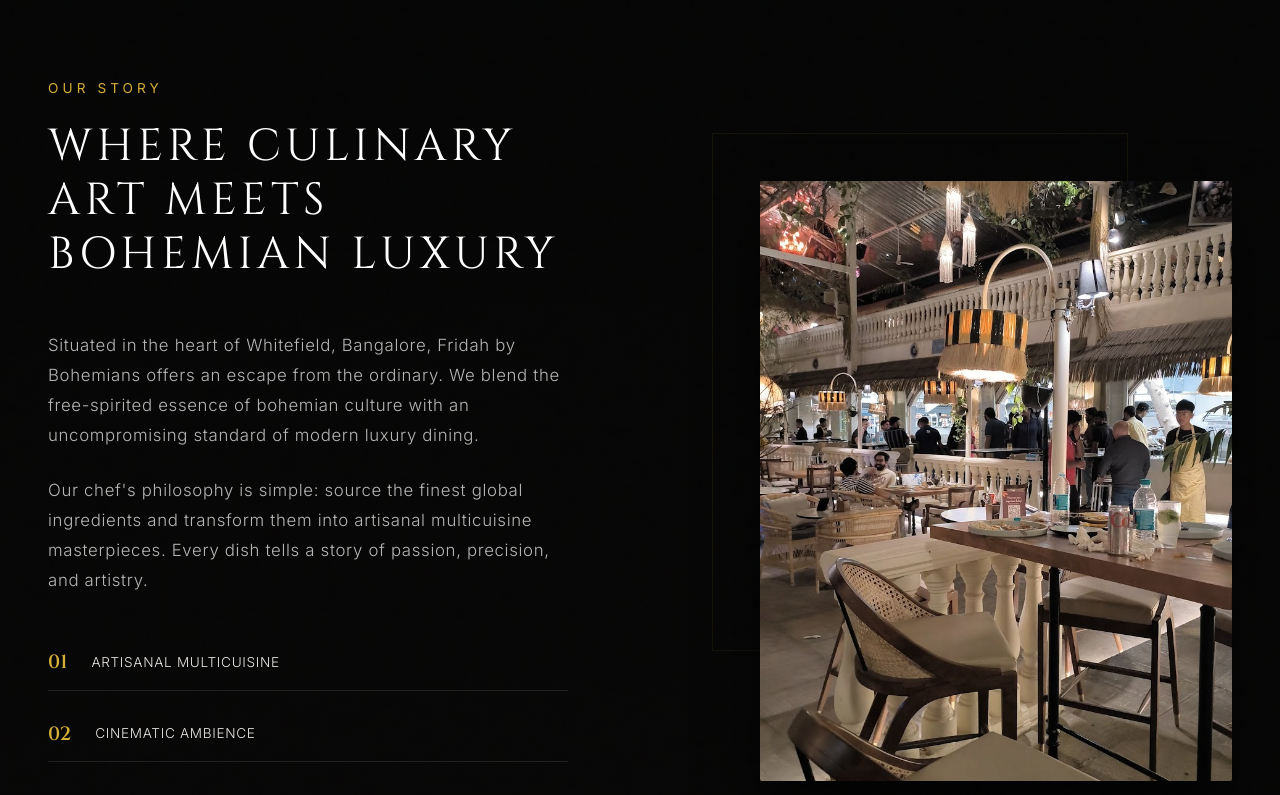
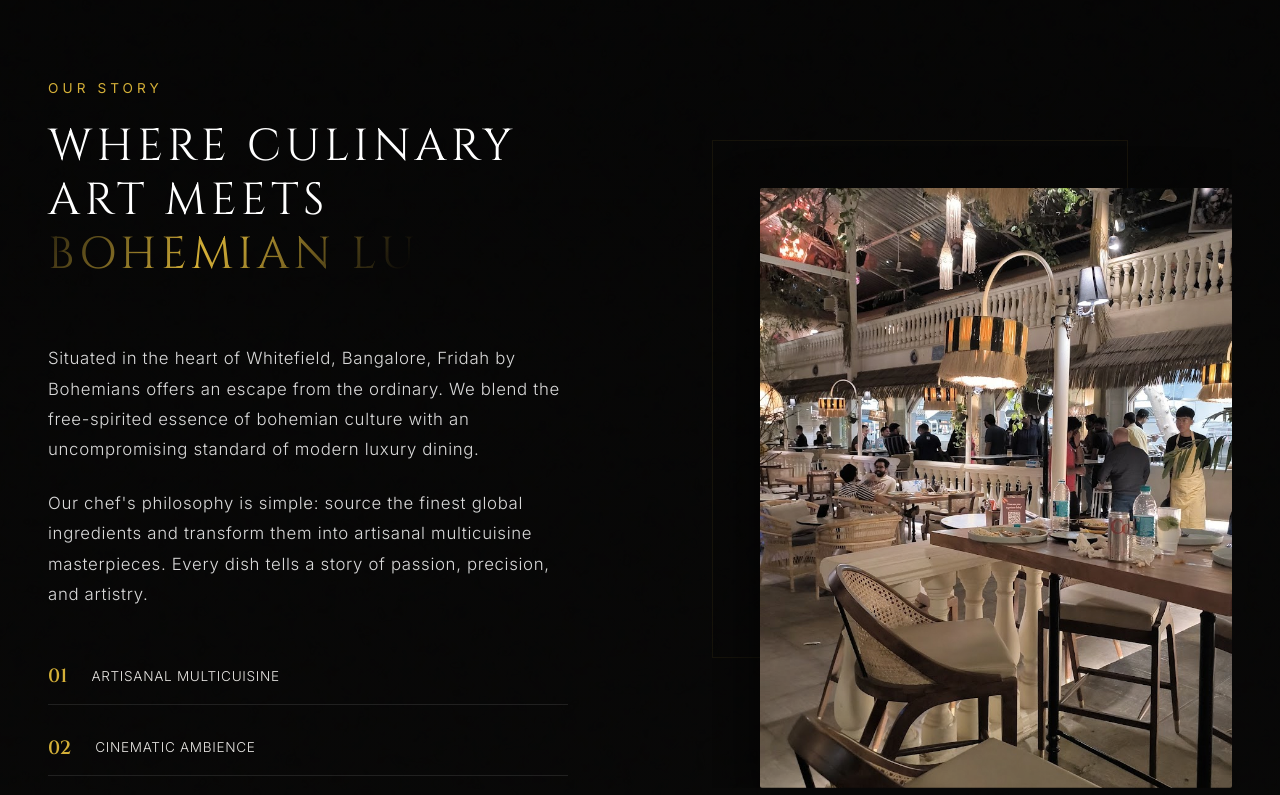
Before and after one commit to sherhanabid123-debug/Fridah-by-bohemians, a React (Vite) app: page / in a window 1280 px wide. Shown: the part 880-1675 px from the top of the page. Built offline with nearby package versions, Linux system fonts and the light colour scheme.

Commit message:
feat: ultra-luxury phase 3 (magnetic buttons, mask reveals, text scrubbing, gold sheen) and removed custom cursor/hero zoom

```diff
--- a/src/App.jsx
+++ b/src/App.jsx
@@ -9,7 +9,6 @@
 import LocationMap from './components/LocationMap';
 import Reservation from './components/Reservation';
 import Footer from './components/Footer';
-import CustomCursor from './components/CustomCursor';
 
 function App() {
   // Enhanced scroll reveal logic
@@ -31,7 +30,7 @@
       });
     }, observerOptions);
 
-    const reveals = document.querySelectorAll('.reveal');
+    const reveals = document.querySelectorAll('.reveal, .mask-reveal');
     reveals.forEach(el => observer.observe(el));
 
     return () => observer.disconnect();
@@ -40,7 +39,6 @@
   return (
     <div className="app-root">
       <div className="grain-overlay" />
-      <CustomCursor />
       <div className="app-container">
         <Header />
         <Hero />
--- a/src/components/About.jsx
+++ b/src/components/About.jsx
@@ -5,13 +5,13 @@
     return (
         <section id="about" className="about section-padding">
             <div className="container about-container">
-                <div className="about-content reveal active">
+                <div className="about-content reveal">
                     <h3 className="section-subtitle">Our Story</h3>
-                    <h2 className="section-title">Where Culinary Art Meets Bohemian Luxury</h2>
-                    <p className="about-text">
+                    <h2 className="section-title">Where Culinary Art Meets <span className="gold-sheen">Bohemian Luxury</span></h2>
+                    <p className="about-text scrub-text">
                         Situated in the heart of Whitefield, Bangalore, Fridah by Bohemians offers an escape from the ordinary. We blend the free-spirited essence of bohemian culture with an uncompromising standard of modern luxury dining.
                     </p>
-                    <p className="about-text">
+                    <p className="about-text scrub-text">
                         Our chef's philosophy is simple: source the finest global ingredients and transform them into artisanal multicuisine masterpieces. Every dish tells a story of passion, precision, and artistry.
                     </p>
 
@@ -31,8 +31,8 @@
                     </div>
                 </div>
 
-                <div className="about-image reveal active">
-                    <div className="image-wrapper">
+                <div className="about-image reveal">
+                    <div className="image-wrapper mask-reveal">
                         <img
                             src={aboutImage}
                             alt="Fridah Restaurant Interior"
--- a/src/components/Experience.jsx
+++ b/src/components/Experience.jsx
@@ -4,7 +4,7 @@
 const Experience = () => {
     return (
         <section id="experience" className="experience">
-            <div className="experience-parallax" style={{ backgroundImage: `url(${expImage})` }}>
+            <div className="experience-parallax mask-reveal" style={{ backgroundImage: `url(${expImage})` }}>
                 <div className="experience-overlay"></div>
                 <div className="experience-content container reveal active">
                     <div className="experience-box">
--- a/src/components/Gallery.css
+++ b/src/components/Gallery.css
@@ -9,8 +9,6 @@
     position: relative;
     aspect-ratio: 1 / 1;
     overflow: hidden;
-    cursor: none;
-    /* Let custom cursor handle the feel */
 }
 
 .gallery-item img {
--- a/src/components/Header.jsx
+++ b/src/components/Header.jsx
@@ -1,9 +1,12 @@
 import { useState, useEffect } from 'react';
+import { useMagnetic } from '../hooks/useMagnetic';
 import './Header.css';
 
 const Header = () => {
     const [isScrolled, setIsScrolled] = useState(false);
     const [isMobileMenuOpen, setIsMobileMenuOpen] = useState(false);
+    const orderBtnRef = useMagnetic(0.2);
+    const reserveBtnRef = useMagnetic(0.2);
 
     useEffect(() => {
         const handleScroll = () => {
@@ -51,8 +54,8 @@
                         <li><a href="#gallery" onClick={toggleMenu}>Gallery</a></li>
                     </ul>
                     <div className="header-actions">
-                        <a href="#order" className="nav-cta-solid" onClick={toggleMenu}>Order Now</a>
-                        <a href="#reservation" className="nav-cta" onClick={toggleMenu}>Reservations</a>
+                        <a href="#order" className="nav-cta-solid" onClick={toggleMenu} ref={orderBtnRef}>Order Now</a>
+                        <a href="#reservation" className="nav-cta" onClick={toggleMenu} ref={reserveBtnRef}>Reservations</a>
                     </div>
                 </nav>
             </div>
--- a/src/components/Hero.css
+++ b/src/components/Hero.css
@@ -6,23 +6,14 @@
     align-items: center;
     justify-content: center;
     text-align: center;
-    background-size: 110%;
+    background-size: cover;
     background-position: center;
     background-attachment: fixed;
     /* Parallax effect */
     overflow: hidden;
-    animation: cinematicZoom 40s infinite alternate ease-in-out;
 }
 
-@keyframes cinematicZoom {
-    from {
-        background-size: 110%;
-    }
 
-    to {
-        background-size: 130%;
-    }
-}
 
 .hero-overlay {
     position: absolute;
--- a/src/components/Hero.jsx
+++ b/src/components/Hero.jsx
@@ -1,7 +1,11 @@
+import { useMagnetic } from '../hooks/useMagnetic';
 import './Hero.css';
 import heroImage from '../assets/images/hero_dining.jpg';
 
 const Hero = () => {
+  const reserveBtnRef = useMagnetic(0.2);
+  const menuBtnRef = useMagnetic(0.2);
+
   return (
     <section className="hero" style={{ backgroundImage: `url(${heroImage})` }}>
       <div className="hero-overlay"></div>
@@ -16,8 +20,8 @@
         <h1 className="hero-title">Fridah<br /><span>by Bohemians</span></h1>
         <p className="hero-tagline">An immersive journey through bohemian luxury and artisanal multicuisine.</p>
         <div className="hero-actions">
-          <a href="#reservation" className="btn-primary">Reserve a Table</a>
-          <a href="#menu" className="btn-secondary">Explore Menu</a>
+          <a href="#reservation" className="btn-primary" ref={reserveBtnRef}>Reserve a Table</a>
+          <a href="#menu" className="btn-secondary" ref={menuBtnRef}>Explore Menu</a>
         </div>
       </div>
       <div className="scroll-indicator">
--- a/src/components/SignatureDishes.jsx
+++ b/src/components/SignatureDishes.jsx
@@ -88,7 +88,7 @@
             <div className="container">
                 <div className="section-header reveal">
                     <h3 className="section-subtitle">Culinary Masterpieces</h3>
-                    <h2 className="section-title">Signature Dishes</h2>
+                    <h2 className="section-title"><span className="gold-sheen">Signature Dishes</span></h2>
                 </div>
 
                 <div className="carousel-wrapper">
@@ -105,7 +105,7 @@
                                 className={`dish-card reveal`}
                                 style={{ transitionDelay: `${index * 0.2}s` }}
                             >
-                                <div className="dish-image">
+                                <div className="dish-image mask-reveal">
                                     <img
                                         src={dish.image}
                                         alt={dish.name}
--- /dev/null
+++ b/src/hooks/useMagnetic.js
@@ -0,0 +1,46 @@
+import { useEffect, useRef } from 'react';
+
+export const useMagnetic = (strength = 0.3) => {
+    const ref = useRef(null);
+
+    useEffect(() => {
+        const element = ref.current;
+        if (!element) return;
+
+        const handleMouseMove = (e) => {
+            const { clientX, clientY } = e;
+            const { left, top, width, height } = element.getBoundingClientRect();
+
+            const centerX = left + width / 2;
+            const centerY = top + height / 2;
+
+            const deltaX = clientX - centerX;
+            const deltaY = clientY - centerY;
+
+            const distance = Math.sqrt(deltaX ** 2 + deltaY ** 2);
+            const maxDistance = 100; // Radius of attraction
+
+            if (distance < maxDistance) {
+                const moveX = deltaX * strength;
+                const moveY = deltaY * strength;
+                element.style.transform = `translate(${moveX}px, ${moveY}px)`;
+            } else {
+                element.style.transform = `translate(0, 0)`;
+            }
+        };
+
+        const handleMouseLeave = () => {
+            element.style.transform = `translate(0, 0)`;
+        };
+
+        window.addEventListener('mousemove', handleMouseMove);
+        element.addEventListener('mouseleave', handleMouseLeave);
+
+        return () => {
+            window.removeEventListener('mousemove', handleMouseMove);
+            element.removeEventListener('mouseleave', handleMouseLeave);
+        };
+    }, [strength]);
+
+    return ref;
+};
--- a/src/index.css
+++ b/src/index.css
@@ -220,6 +220,59 @@
   transform: translateY(0);
 }
 
+/* Cinematic Mask Reveal */
+.mask-reveal {
+  position: relative;
+  overflow: hidden;
+  clip-path: inset(0 100% 0 0);
+  /* Start fully hidden from the right */
+  transition: clip-path 1.4s cubic-bezier(0.77, 0, 0.175, 1);
+}
+
+.mask-reveal.active {
+  clip-path: inset(0 0 0 0);
+  /* Expand to full width */
+}
+
+/* Scroll-Triggered Text Scrubbing */
+.scrub-text {
+  color: rgba(255, 255, 255, 0.2);
+  transition: color 1s ease, transform 1s ease;
+  transform: translateY(10px);
+}
+
+.reveal.active .scrub-text,
+.scrub-text.active {
+  color: rgba(255, 255, 255, 0.85);
+  transform: translateY(0);
+}
+
+/* Branded Gold Heading Sheen */
+.gold-sheen {
+  position: relative;
+  display: inline-block;
+  overflow: hidden;
+  background: linear-gradient(120deg,
+      rgba(212, 175, 55, 0) 30%,
+      rgba(212, 175, 55, 1) 50%,
+      rgba(212, 175, 55, 0) 70%);
+  background-size: 200% 100%;
+  -webkit-background-clip: text;
+  background-clip: text;
+  -webkit-text-fill-color: transparent;
+  animation: shine 6s infinite linear;
+}
+
+@keyframes shine {
+  0% {
+    background-position: 100% 0;
+  }
+
+  100% {
+    background-position: -100% 0;
+  }
+}
+
 /* Cinematic Grain */
 .grain-overlay {
   position: fixed;
@@ -290,13 +343,3 @@
     transform: translate(-10%, 10%);
   }
 }
-
-/* Hide default cursor globally */
-@media (pointer: fine) {
-
-  body,
-  a,
-  button {
-    cursor: none !important;
-  }
-}
```
